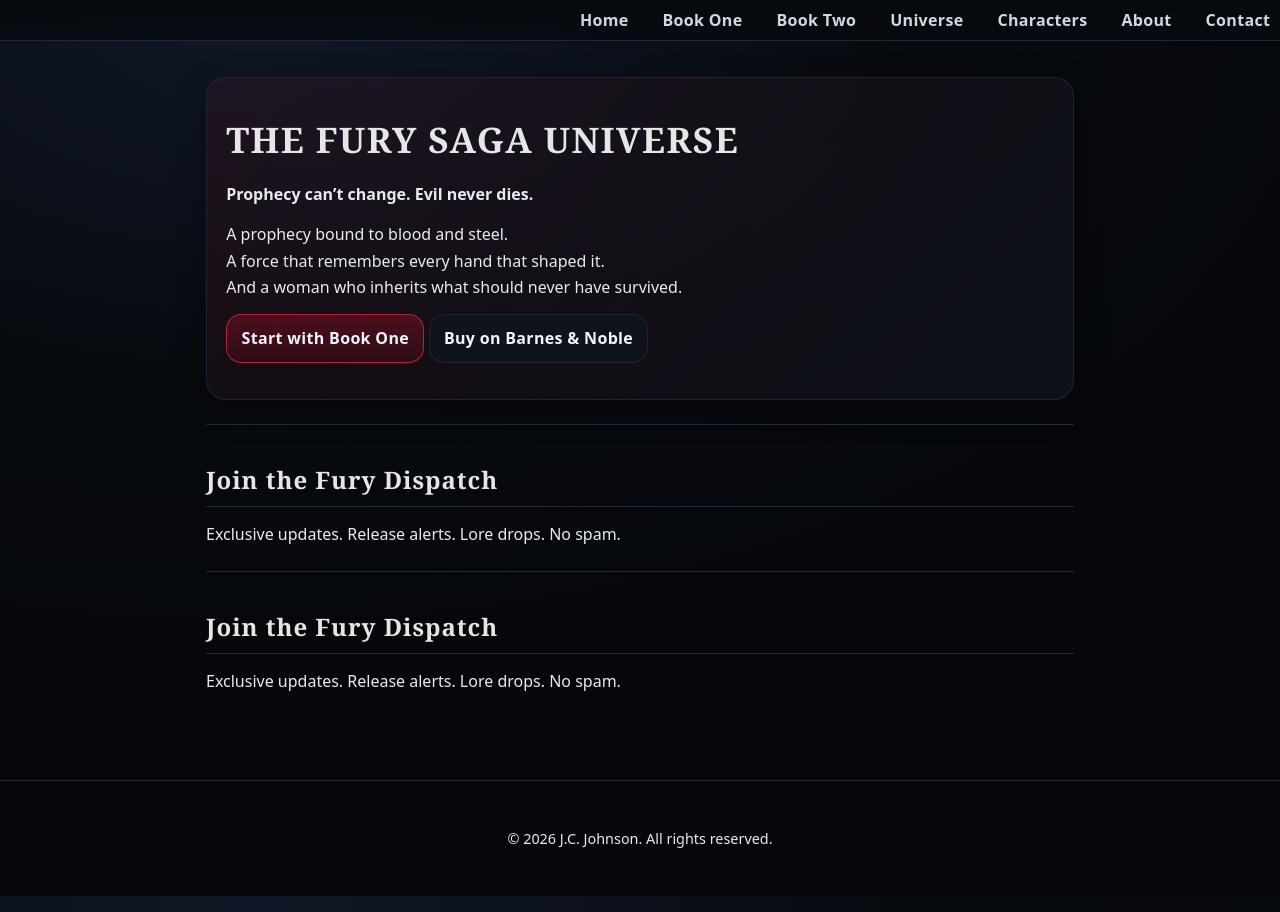
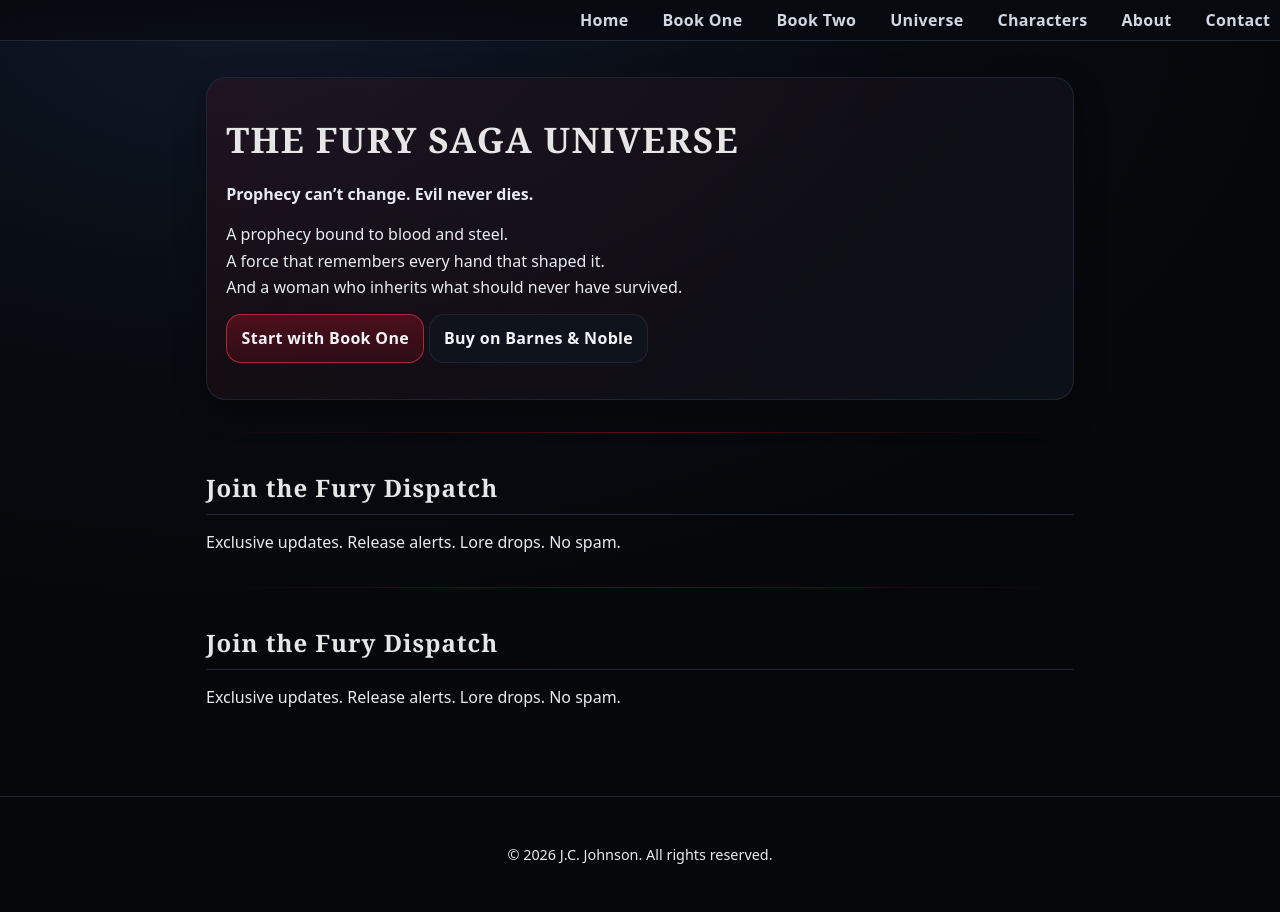
Before and after one commit to Johnson8310/The_Fury_Saga_Universe, a Jekyll site: the page built from index.md, in a window 1280 px wide. Built offline with Jekyll 4.4.1, drawn with Linux system fonts in a browser that asks for light colours.

Commit message:
Refactor hr styles with gradient background
Updated hr styles to use a gradient background and adjusted margins.

```diff
--- a/assets/css/style.css
+++ b/assets/css/style.css
@@ -133,10 +133,16 @@ h2{
 
 p{ margin: 0.85rem 0; color: #e7eaf0; }
 
-hr{
+hr {
   border: none;
-  border-top: 1px solid var(--line);
-  margin: 1.5rem 0;
+  height: 1px;
+  background: linear-gradient(
+    to right,
+    transparent,
+    rgba(177,18,38,0.45),
+    transparent
+  );
+  margin: 2rem 0;
 }
 
 .callouts{
```
